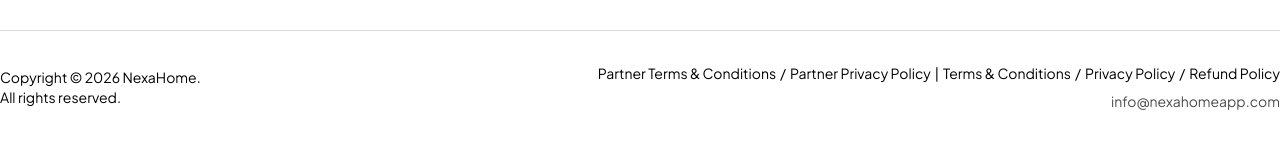
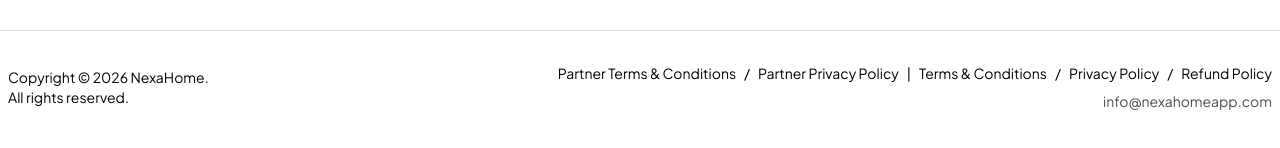
Before and after one commit to dignitestudios-dev/NexaHome-Landing-Page, a Next.js app: page / in a window 1280 px wide. Shown: the part 5160-5308 px from the top of the page. Built offline with nearby package versions, Linux system fonts and the light colour scheme.

Commit message:
update:footer

```diff
--- a/components/Footer.jsx
+++ b/components/Footer.jsx
@@ -55,7 +55,7 @@
         <div className="border-t border-[#DCDCDC] my-8"></div>
 
         {/* Bottom Row */}
-        <div className="flex flex-col md:flex-row justify-between items-start md:items-center gap-6">
+        <div className="flex px-2 flex-col md:flex-row justify-between items-start md:items-center gap-6">
           {/* Left Side */}
           <div className="text-sm text-black">
             <p>Copyright © {currentYear} NexaHome.</p>
@@ -64,7 +64,7 @@
 
           {/* Right Side */}
           <div className="flex flex-col md:items-end text-sm gap-2">
-            <div className="flex gap-1">
+            <div className="flex   flex-wrap gap-2">
               <Link href="/partner/terms-and-conditions" className="hover:underline">
                 Partner Terms & Conditions
               </Link>
```
